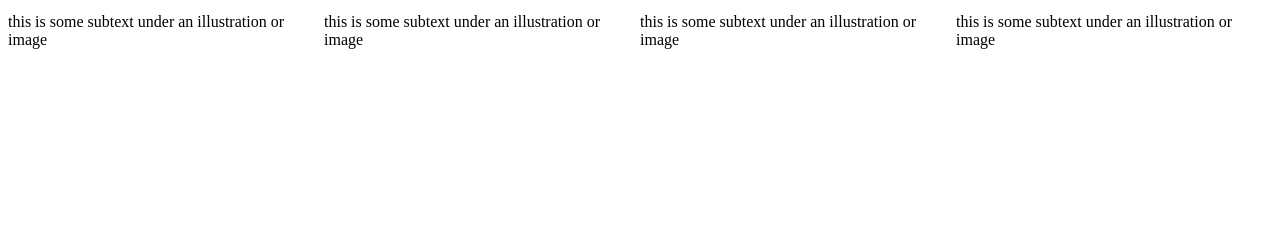
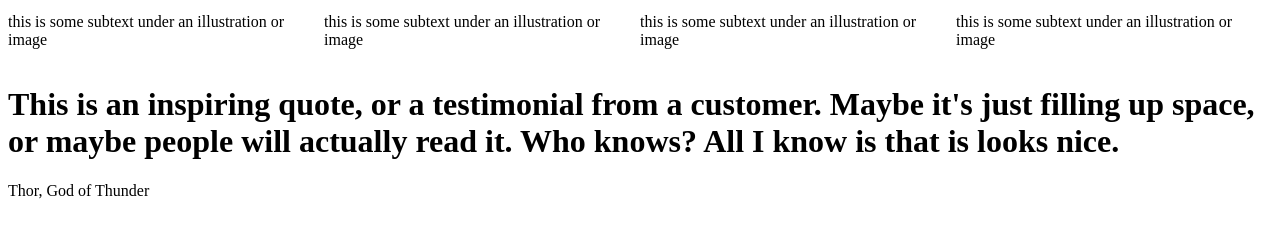
Before and after one commit to ceantolentinoo/landing-page, a plain HTML site: page index.html in a window 1280 px wide. Shown: the part 280-518 px from the top of the page. Drawn offline with Linux system fonts and the light colour scheme.

Commit message:
added quote section
placeholder for the quote section added

```diff
--- a/index.html
+++ b/index.html
@@ -51,6 +51,13 @@
                 </div>
             </div>
         </div>
+        <div class="flex-container">
+            <h1 style="text-align: left;">This is an inspiring quote, or a testimonial from a customer.
+                Maybe it's just filling up space, or maybe people will actually read it.
+                Who knows? All I know is that is looks nice.
+            </h1>
+            <span>Thor, God of Thunder</span>
+        </div>
     </div>
 </body>
 </html>
```
